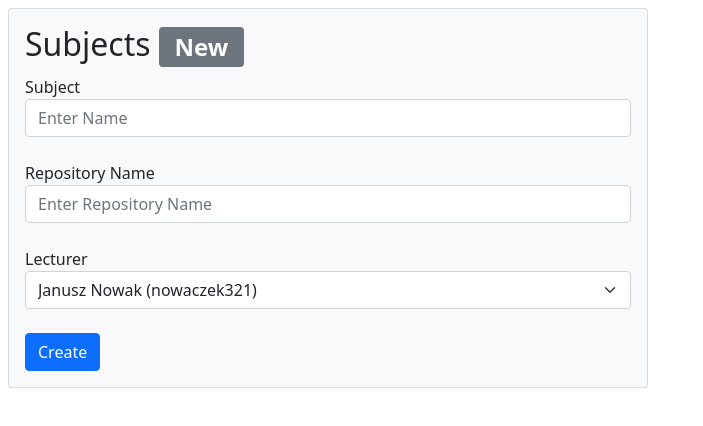
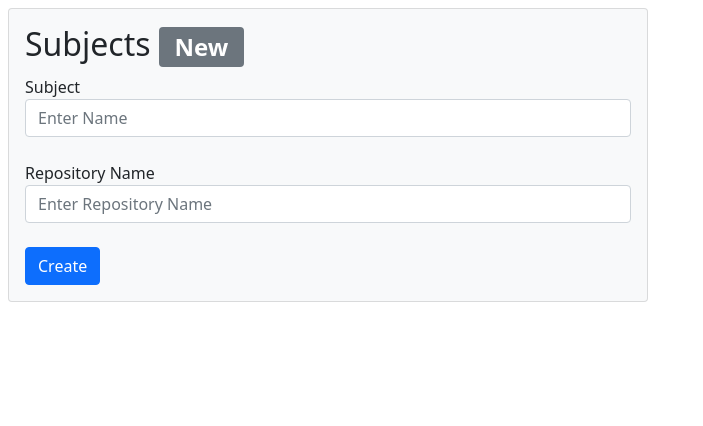
Before and after one commit to adrianryt/UI_IOZeta, a React (Create React App) app in the folder app/: page /subjects/new in a window 1280 px wide. Shown: the top 426 px of the page, without its empty margins (0-703 px from the left). Built offline with nearby package versions, Linux system fonts and the light colour scheme.

Commit message:
removed lecturer from subject form

```diff
--- a/app/src/components/subjects/subject_form/SubjectForm.tsx
+++ b/app/src/components/subjects/subject_form/SubjectForm.tsx
@@ -1,38 +1,20 @@
 import * as React from "react";
 import {Alert, Badge, Card, Form, FormControl, FormGroup, FormText} from "react-bootstrap";
-import {useEffect, useState} from "react";
-import axios from "axios";
-import Lecturer from "../../../objects/Lecturer";
+import {useState} from "react";
 import SubjectValidator from "../../../objects/validators/SubjectValidator";
 
 const SubjectForm = () => {
-
-    const [lecturers, setLecturers] = useState<Lecturer[]>([]);
-    const lecturersOptions = lecturers.map((lecturer) => <option key={"key-option-topic"+lecturer.name} value={lecturer.id}>{lecturer.name} {lecturer.surname} ({lecturer.gitNick})</option>)
-
-    useEffect(() => {
-        axios.get("/mocked_lecturers.json").then((response) => {
-            setLecturers(response.data);
-            setLecturer(response.data[0].id)
-        }).catch((e) => {
-            console.error("cannot fetch lecturers: "+ e);
-        })
-    }, [])
-
     const [name, setName] = useState<string>("");
     const [repoName, setRepoName] = useState<string>("");
-    const [lecturer, setLecturer] = useState<string>("");
 
     const [showSuccessAlert, setShowSuccessAlert] = useState<boolean>(false);
     const [showFailAlert, setShowFailAlert] = useState<boolean>(false);
 
     const handleNameChange = (e:React.ChangeEvent<HTMLInputElement>) => setName(e.target.value);
     const handleRepoNameChange = (e:React.ChangeEvent<HTMLInputElement>) => setRepoName(e.target.value);
-    const handleLecturerChange = (e:React.ChangeEvent<HTMLSelectElement>) => setLecturer(e.target.value);
 
     const [nameError, setNameError] = useState("");
     const [repoNameError, setRepoNameError] = useState("");
-    const [lecturerError, setLecturerError] = useState("");
 
     const handleRequestSucceed = () => {
         setShowSuccessAlert(true);
@@ -41,7 +23,6 @@ const SubjectForm = () => {
         }, 3000)
         setName("");
         setRepoName("");
-        setLecturer(lecturers.length > 0 ? lecturers[0].id.toString() : "");
     }
 
     const handleRequestFailed = () => {
@@ -54,7 +35,7 @@ const SubjectForm = () => {
     const handleFormSubmit: React.FormEventHandler<HTMLFormElement> = (event:React.FormEvent<HTMLFormElement>) => {
         event.preventDefault();
         const subjectValidator = new SubjectValidator();
-        if(subjectValidator.validateName(name) && subjectValidator.validateRepoName(repoName) && subjectValidator.validateLecturer(lecturer)){
+        if(subjectValidator.validateName(name) && subjectValidator.validateRepoName(repoName)){
             // TODO make POST/PUT request to add Subject to database
             handleRequestSucceed();
         }
@@ -63,7 +44,6 @@ const SubjectForm = () => {
         }
         setNameError(subjectValidator.nameError);
         setRepoNameError(subjectValidator.repoNameError);
-        setLecturerError(subjectValidator.lecturerError);
     }
 
     return(
@@ -82,13 +62,6 @@ const SubjectForm = () => {
                     <FormControl id="RepositoryNameSubjectForm" placeholder="Enter Repository Name" value={repoName} onChange={handleRepoNameChange} />
                     <FormText className="text-danger me-5">{repoNameError}</FormText>
                 </FormGroup>
-                <FormGroup>
-                    <label htmlFor="LecturerSubjectForm">Lecturer</label>
-                    <Form.Select value={lecturer} onChange={handleLecturerChange}>
-                        {lecturersOptions}
-                    </Form.Select>
-                    <FormText className="text-danger me-5">{lecturerError}</FormText>
-                </FormGroup>
                 <input className="btn btn-primary" type="submit" value="Create" />
             </form>
         </Card>
```
